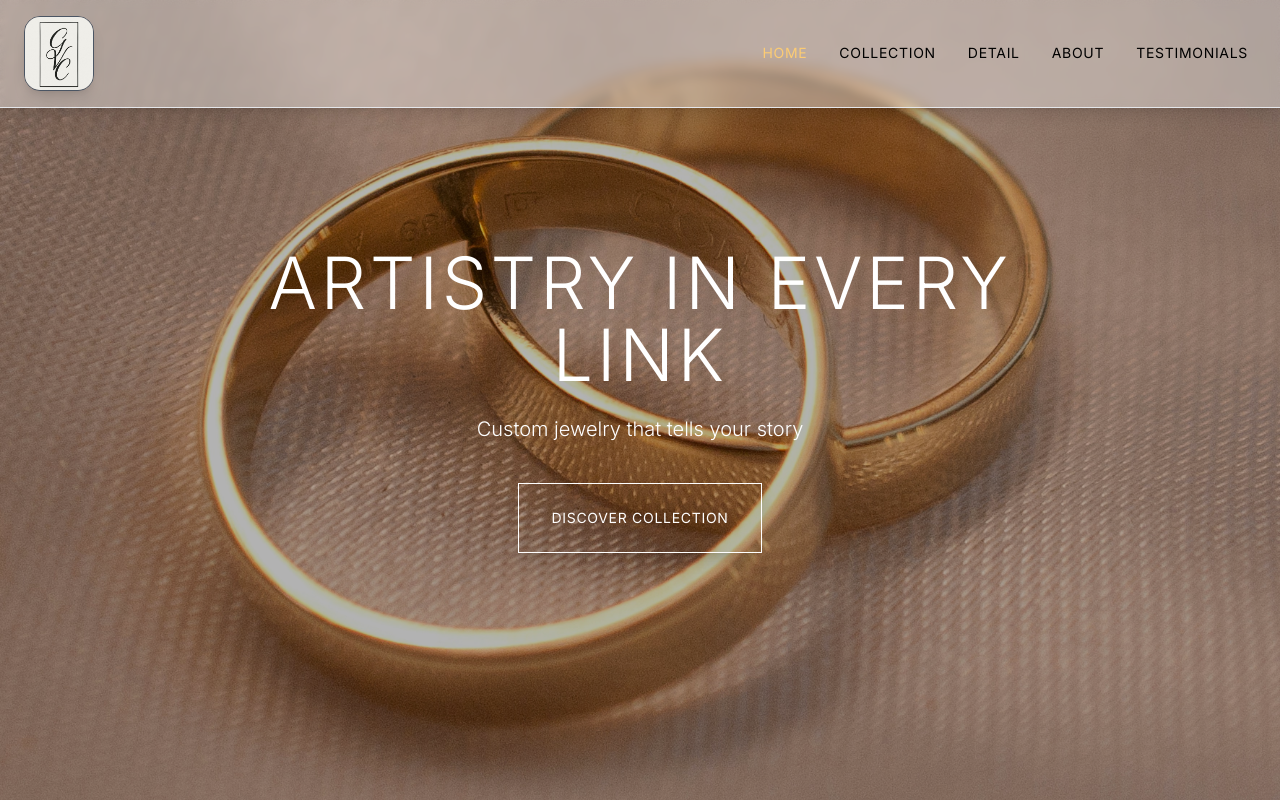
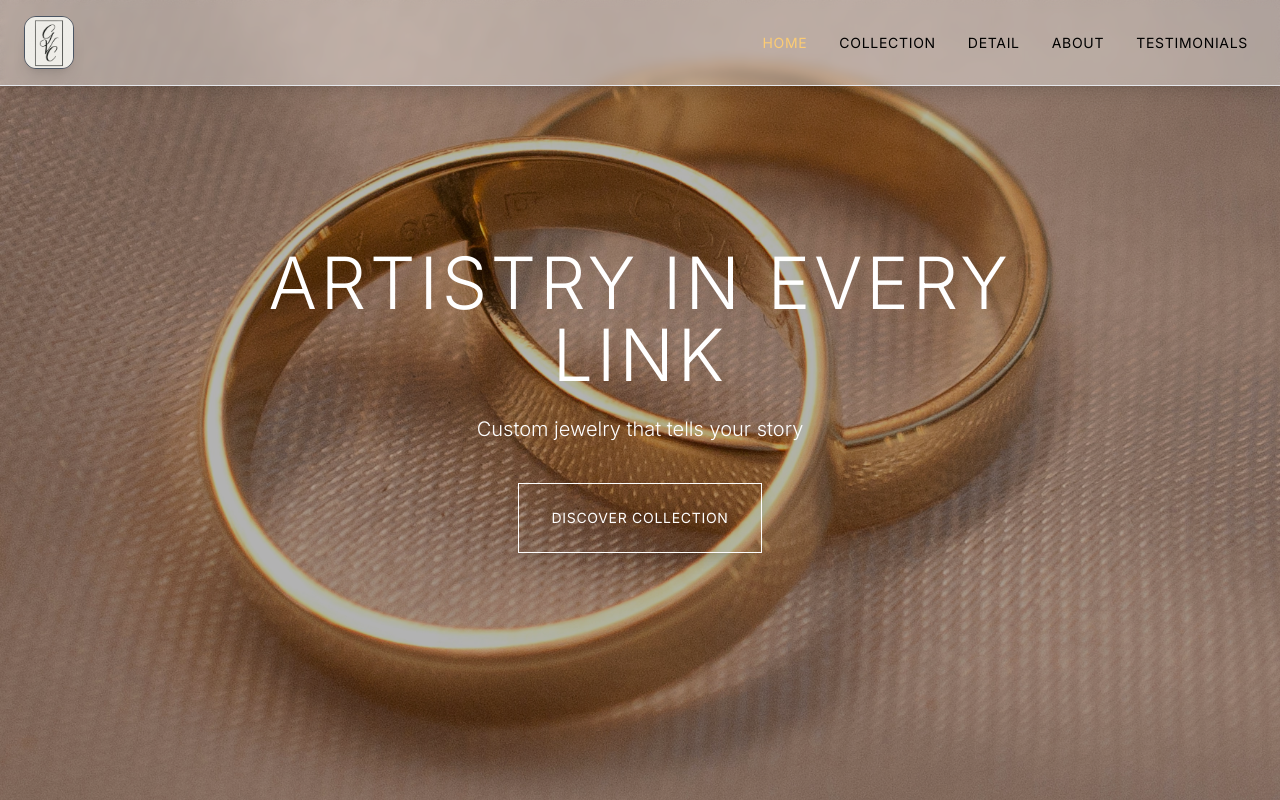
Before and after one commit to nahuegallinoti/jewelry-gc, a Next.js app: page / in a window 1280 px wide. Built offline with nearby package versions, Linux system fonts and the light colour scheme.

Commit message:
Fix styles

```diff
--- a/src/app/components/Navbar.tsx
+++ b/src/app/components/Navbar.tsx
@@ -17,9 +17,9 @@ export default function Navbar({ currentSection, navigateTo, setIsMenuOpen }: Na
           <Image
             src="/logo.jpeg"
             alt="Logo GABICA"
-            width={70}
-            height={70}
-            className="rounded-2xl shadow-lg border border-gray-600 group-hover:scale-110 group-hover:rotate-6 transition-transform duration-300 bg-white"
+            width={50}
+            height={50}
+            className="rounded-xl shadow-lg border border-gray-600 group-hover:scale-110 group-hover:rotate-6 transition-transform duration-300 bg-white"
             priority
           />
         </a>
```
